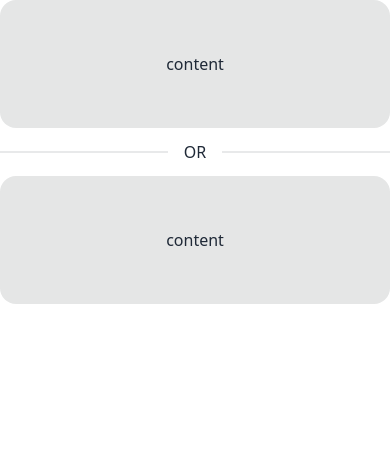
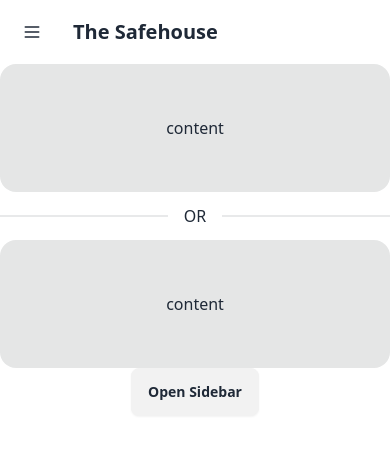
Before and after one commit to adnir-andrade/safehouse, a React (Vite) app in the folder frontend/: page / in a window 390 px wide. Shown: the top 454 px of the page. Built offline with nearby package versions, Linux system fonts and the light colour scheme.

Commit message:
Add navbar and sidebar

```diff
--- a/frontend/src/App.jsx
+++ b/frontend/src/App.jsx
@@ -2,12 +2,16 @@ import { useState } from "react";
 import reactLogo from "./assets/react.svg";
 import viteLogo from "/vite.svg";
 import "./index.css";
+import Navbar from "./components/navbar";
+import Sidebar from "./components/sidebar";
 
 function App() {
   const [count, setCount] = useState(0);
 
   return (
     <>
+      <Navbar />
+      <Sidebar>
         <div className="flex flex-col w-full lg:flex-row">
           <div className="grid flex-grow h-32 card bg-base-300 rounded-box place-items-center">
             content
@@ -17,6 +21,7 @@ function App() {
             content
           </div>
         </div>
+      </Sidebar>
     </>
   );
 }
--- /dev/null
+++ b/frontend/src/components/navbar.jsx
@@ -0,0 +1,27 @@
+export default function Navbar() {
+  return (
+    <div className="navbar bg-base-100">
+      <div class="flex-none">
+        <button
+          htmlFor="my-drawer-2"
+          class="btn btn-square btn-ghost drawer-button lg:hidden"
+        >
+          <svg
+            xmlns="http://www.w3.org/2000/svg"
+            fill="none"
+            viewBox="0 0 24 24"
+            class="inline-block w-5 h-5 stroke-current"
+          >
+            <path
+              stroke-linecap="round"
+              stroke-linejoin="round"
+              stroke-width="2"
+              d="M4 6h16M4 12h16M4 18h16"
+            ></path>
+          </svg>
+        </button>
+      </div>
+      <a className="btn btn-ghost text-xl">The Safehouse</a>
+    </div>
+  );
+}
--- /dev/null
+++ b/frontend/src/components/sidebar.jsx
@@ -0,0 +1,43 @@
+import { useState } from "react";
+
+export default function Sidebar({ children }) {
+  const [isChecked, setIsChecked] = useState(false);
+
+  function changeState() {
+    setIsChecked(!isChecked);
+  }
+
+  return (
+    <div className="drawer lg:drawer-open">
+      <input
+        id="sidebar"
+        type="checkbox"
+        className="drawer-toggle"
+        checked={isChecked}
+      />
+      <div className="drawer-content flex flex-col items-center justify-center">
+        {children}
+        <button className="btn" onClick={changeState}>
+          Open Sidebar
+        </button>
+      </div>
+      <div className="drawer-side">
+        <label
+          htmlFor="sidebar"
+          aria-label="close sidebar"
+          className="drawer-overlay"
+          onClick={changeState}
+        ></label>
+        <ul className="menu p-4 w-80 min-h-full bg-base-200 text-base-content">
+          {/* Sidebar content here */}
+          <li>
+            <a>Sidebar Item 1</a>
+          </li>
+          <li>
+            <a>Sidebar Item 2</a>
+          </li>
+        </ul>
+      </div>
+    </div>
+  );
+}
```
Lines whose indentation alone changed are shown as unchanged.
